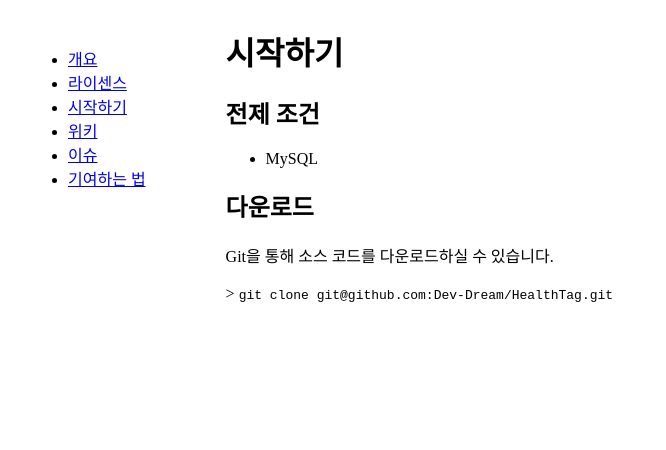
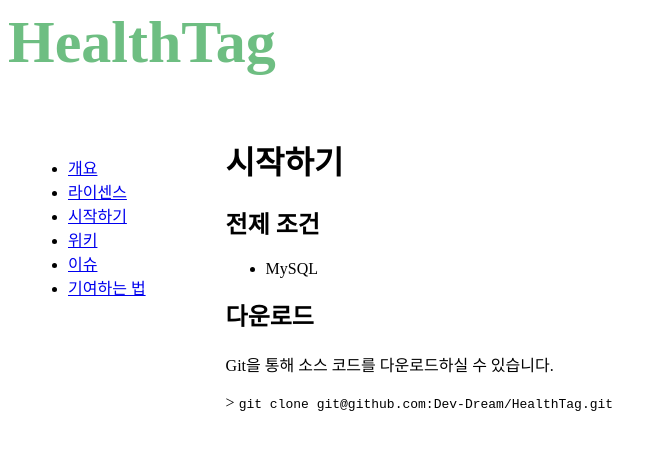
Before and after one commit to Dev-Dream/HealthTag, a plain HTML site: page Docs/getting_started.html in a window 1280 px wide. Shown: the whole page, without its empty margins (0-666 px from the left). Drawn offline with Linux system fonts and the light colour scheme.

Commit message:
Feat: add banner

```diff
--- a/Docs/getting_started.html
+++ b/Docs/getting_started.html
@@ -5,6 +5,11 @@
     <link rel="stylesheet" href="index.css">
   </head>
   <body>
+    <div id="banner">
+      <div>
+        <h1>HealthTag</h1>
+      </div>
+    </div>
     <div class="container">
       <div class="content">
         <div id="leftColumn">
--- a/Docs/index.css
+++ b/Docs/index.css
@@ -14,6 +14,11 @@
   /* width: 100%; */
 }
 
+#banner h1{
+  color: #6ebe82;
+  font-size: 60px;
+}
+
 #issues{
   border:1px solid #444444;
   border-collapse: collapse;
```
Also changed, not shown: Docs/how_to_contribute.html (+5 -0 lines), Docs/index.html (+5 -0 lines), Docs/issue.html (+5 -0 lines), Docs/license.html (+5 -0 lines).
